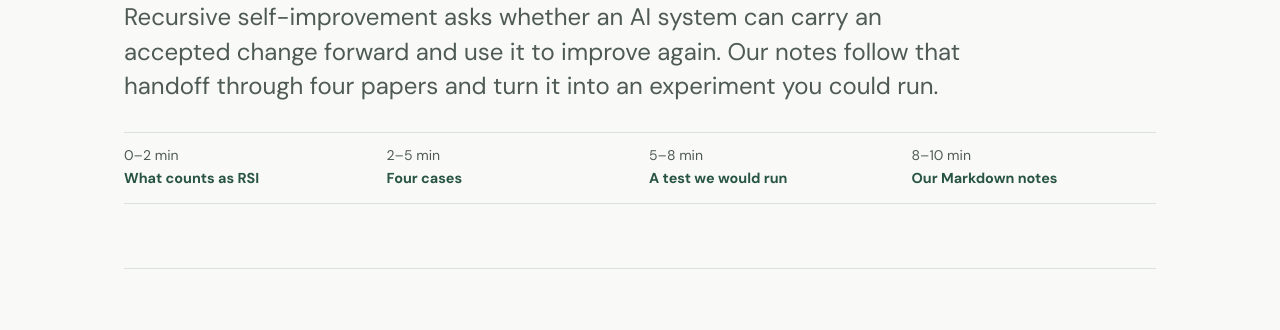
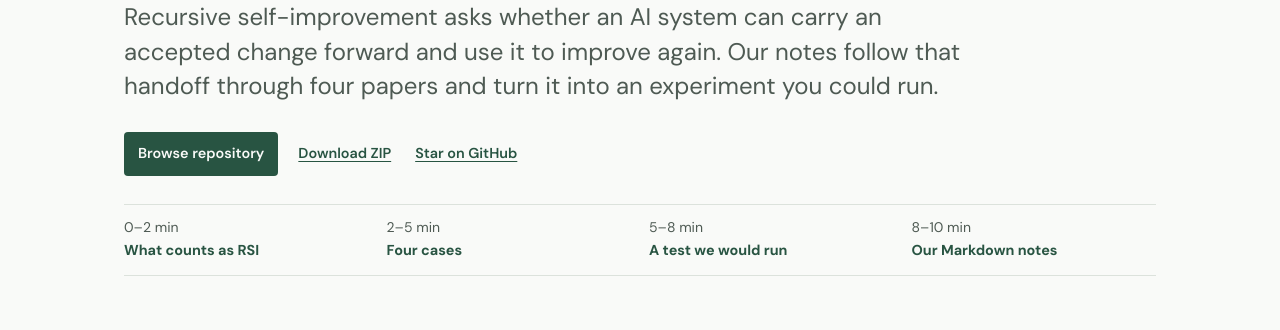
Before and after one commit to Jove-Zhen/RSI-foundations, a plain HTML site: page index.html in a window 1280 px wide. Shown: the part 366-696 px from the top of the page. Drawn offline with Linux system fonts and the light colour scheme.

Commit message:
Add repository actions to the project page

```diff
--- a/assets/site.css
+++ b/assets/site.css
@@ -117,6 +117,32 @@ h1 {
   font-size: clamp(1.125rem, 2vw, 1.5rem);
   line-height: 1.45;
 }
+
+.repo-actions {
+  align-items: center;
+  gap: 8px 16px;
+  margin-bottom: 28px;
+}
+
+.repo-actions a {
+  display: inline-flex;
+  align-items: center;
+  min-height: 44px;
+  padding: 7px 4px;
+  color: var(--link);
+  font-weight: 600;
+  text-decoration: underline;
+}
+
+.repo-actions .repo-primary {
+  padding-inline: 14px;
+  border-radius: 4px;
+  background: var(--link);
+  color: var(--paper);
+  text-decoration: none;
+}
+
+.repo-actions .repo-primary:hover { background: #142d21; }
 
 .reading-route {
   display: grid;
--- a/index.html
+++ b/index.html
@@ -36,6 +36,11 @@
       <p class="kicker">Our research notes</p>
       <h1 id="title">Understand RSI<br class="desktop-break"> in 10 minutes</h1>
       <p class="lede">Recursive self-improvement asks whether an AI system can carry an accepted change forward and use it to improve again. Our notes follow that handoff through four papers and turn it into an experiment you could run.</p>
+      <nav class="repo-actions" aria-label="Repository actions">
+        <a class="repo-primary" href="https://github.com/Jove-Zhen/RSI-foundations/tree/main">Browse repository</a>
+        <a href="https://github.com/Jove-Zhen/RSI-foundations/archive/refs/heads/main.zip">Download ZIP</a>
+        <a href="https://github.com/Jove-Zhen/RSI-foundations#repository-container-header">Star on GitHub</a>
+      </nav>
       <nav class="reading-route" aria-label="10-minute reading route">
         <a href="#definition"><span>0–2 min</span>What counts as RSI</a>
         <a href="#cases"><span>2–5 min</span>Four cases</a>
```
